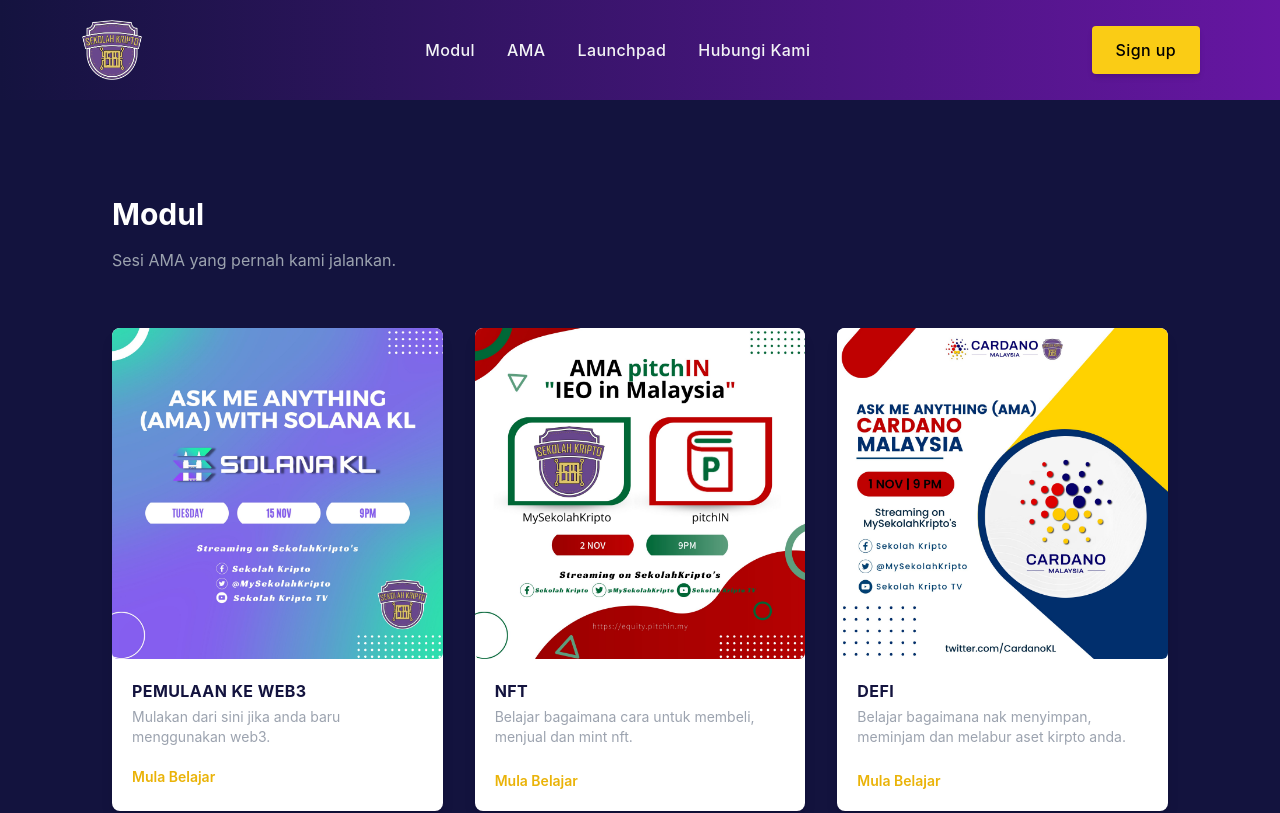
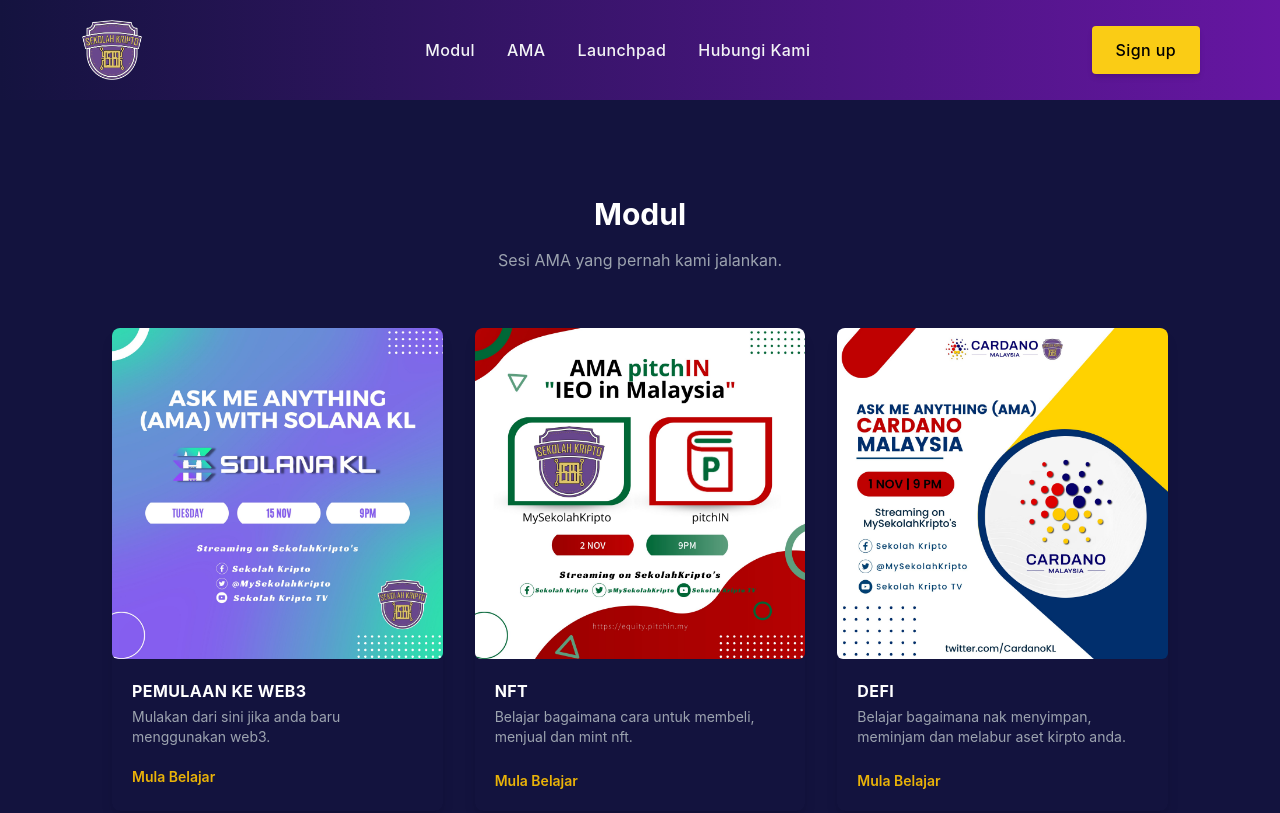
Before and after one commit to Mudennn/eduhub, a React (Create React App) app: page /modul in a window 1280 px wide. Shown: the top 813 px of the page. Built offline with nearby package versions, Linux system fonts and the light colour scheme.

Commit message:
dashboard v2

```diff
--- /dev/null
+++ b/src/components/Modal.jsx
@@ -0,0 +1,20 @@
+import React from 'react'
+import {RiCloseFill} from 'react-icons/ri'
+
+const Modal = ({visible, onClose}) => {
+    if (!visible) return null
+
+    const handleOnClose = () => {
+        onClose()
+    }
+
+  return (
+    <div onClick={handleOnClose} className='fixed inset-0 bg-black bg-opacity-30 backdrop-blur-sm flex justify-center items-center'>
+        <div className='bg-white p-2 rounded'>
+            <button onClick={onClose}><RiCloseFill /></button>
+        </div>
+        </div>
+  )
+}
+
+export default Modal
--- a/src/components/ModulNFT.jsx
+++ b/src/components/ModulNFT.jsx
@@ -3,7 +3,7 @@
 
 const ModulNFT = () => {
   return (
-    <div className="text-white mx-auto m:max-w-xl md:max-w-full lg:max-w-screen-xl lg:flex lg:flex-row  ">
+    <div className="text-white lg:px-20 mx-auto lg:mt-5 m:max-w-xl md:max-w-full lg:max-w-screen-xl lg:flex lg:flex-row  ">
 
       <Sidebar />
       <div className="mx-auto w-full z-0">
--- a/src/components/Sidebar.jsx
+++ b/src/components/Sidebar.jsx
@@ -15,14 +15,14 @@
 
   return (
     <div>
-      <div className="w-full p-6  bg-gray-900 text-gray-100 lg:min-h-screen z-10 ">
+      <div className="w-full lg:w-[300px] p-6   text-gray-100 lg:min-h-screen z-10 ">
         <div>
-          <h2 className="hidden lg:block font-semibold tracking-wide text-yellow-400">Blockchain</h2>
+          <h2 className="hidden lg:block lg:text-2xl font-semibold tracking-wide text-yellow-400">Blockchain</h2>
           <hr className="hidden lg:block my-2"/>
           {menus.map((menu, i) => (
             <nav>
               <ul key={i}>
-                <li className=" hidden lg:block mt-1">
+                <li className=" hidden lg:block mt-3">
                   <Link
                     to={menu.link}
                     className="text-gray-100 transition-colors duration-200 hover:text-yellow-400"
--- a/src/index.css
+++ b/src/index.css
@@ -16,7 +16,7 @@
     monospace;
 }
 
-
+/* Module cards  */
 .card {
   transition: all 300ms;
  }
@@ -31,6 +31,7 @@
 background: linear-gradient(90deg, rgba(20,19,63,1) 0%, rgba(102,22,162,1) 50%, rgba(255,255,255,1) 100%);
  }
 
+ /* Responsive Video  */
  .containerVideo {
   position: relative;
   overflow: hidden;
--- a/src/pages/Ama.jsx
+++ b/src/pages/Ama.jsx
@@ -1,9 +1,11 @@
-import React from "react";
+import React, { useState } from "react";
+import Modal from "../components/Modal";
 import cardano from "../images/Cardano.jpeg";
 import metaone from "../images/Metaone.jpeg";
 import nftpangolin from "../images/NFTPangolin.jpeg";
 import pitchin from "../images/pitchin.jpeg";
 import solana from "../images/solana.jpeg";
+import { RiCloseFill } from "react-icons/ri";
 
 const Ama = () => {
   const ama = [
@@ -30,13 +32,27 @@
     },
   ];
 
+  // const [showMyModal, setShowMyModal] = useState(false);
+  // const handleOnClose = () => setShowMyModal(false);
+
+  const [modal, setModal] = useState(false);
+  const [videoLoading, setVideoLoading] = useState(true);
+
+  const openModal = () => {
+    setModal(!modal);
+  };
+
+  const spinner = () => {
+    setVideoLoading(!videoLoading);
+  };
+
   return (
     <div className="py-20 px-4   mx-auto max-w-7xl sm:px-6 md:px-12 lg:px-24 ">
       <div className="p-4 ">
-        <h3 className=" lg:text-3xl text-3xl font-bold  text-white">
+        <h3 className=" lg:text-3xl text-3xl font-bold text-center text-white">
           Ask Me Anything Session!
         </h3>
-        <p className="text-sm lg:text-base py-2  text-gray-400 mt-2">
+        <p className="text-sm lg:text-base py-2 text-center  text-gray-400 mt-2">
           Sesi AMA yang pernah kami jalankan.
         </p>
       </div>
@@ -45,17 +61,15 @@
         <div className="grid gap-8 lg:grid-cols-3 sm:max-w-sm sm:mx-auto lg:max-w-full">
           {ama.map((menu, i) => (
             <>
-              <div
-                key={i}
-                className="card cursor-pointer overflow-hidden bg-white shadow-lg rounded-lg "
-              >
+              <div key={i}
+                className="card cursor-pointer overflow-hidden bg-transparent bg-gray-300 bg-opacity-20 shadow-lg rounded-lg ">
                 <img
                   src={menu.image}
                   className=" w-full rounded-md object-cover aspect-square"
                   alt={menu.name}
                 />
                 <div className="p-5 flex justify-between items-center my-auto">
-                  <p className=" font-bold text-[#13133e] tracking-wide uppercase">
+                  <p className=" font-bold text-white tracking-wide uppercase">
                     {menu.name}
                   </p>
                   <div className="flex items-center justify-start ">
@@ -67,13 +81,18 @@
                     >
                       Tonton
                     </a>
+                     {/* <button onClick= {() => setShowMyModal(true)}>Click Me</button> */}
+
+
                   </div>
                 </div>
               </div>
             </>
-          ))}
-        </div>
+
+            ))}
       </div>
+      </div>
+      {/* <Modal onClose={handleOnClose} visible={showMyModal}/> */}
     </div>
   );
 };
--- a/src/pages/Modul.jsx
+++ b/src/pages/Modul.jsx
@@ -19,24 +19,24 @@
    <>
       <div className="py-20 px-4 mx-auto max-w-7xl sm:px-6 md:px-12 lg:px-24 ">
         <div className="p-4 ">
-          <h3 className=" lg:text-3xl text-3xl font-bold  text-white">
+          <h3 className=" lg:text-3xl text-3xl font-bold text-center  text-white">
             Modul
           </h3>
-          <p className="text-sm lg:text-base py-2  text-gray-400 mt-2">
+          <p className="text-sm lg:text-base py-2 text-center text-gray-400 mt-2">
             Sesi AMA yang pernah kami jalankan.
           </p>
         </div>
 
         <div className="px-4 py-8 mx-2 sm:mx-auto max-w-7xl lg:py-18 ">
           <div className="grid gap-8 lg:grid-cols-3 sm:max-w-sm sm:mx-auto lg:max-w-full">
-            <div className="card cursor-pointer overflow-hidden bg-white shadow-lg rounded-lg ">
+            <div className="card cursor-pointer overflow-hidden bg-transparent bg-gray-300 bg-opacity-20 shadow-lg rounded-lg ">
               <img
                 src={solana}
                 className=" w-full rounded-md object-cover aspect-square"
                 alt="Solana KL"
               />
               <div className="p-5 ">
-                <p className="mb-1 font-bold text-[#13133e] tracking-wide uppercase">
+                <p className="mb-1 font-bold text-white tracking-wide uppercase">
                   Pemulaan ke Web3
                 </p>
                 <p className="mb-3 text-gray-400 text-sm  ">
@@ -53,14 +53,14 @@
               </div>
             </div>
 
-            <div className="card cursor-pointer overflow-hidden bg-white shadow-lg rounded-lg ">
+            <div className="card cursor-pointer overflow-hidden bg-transparent bg-gray-300 bg-opacity-20 shadow-lg rounded-lg ">
               <img
                 src={pitchin}
                 className=" w-full rounded-md object-cover aspect-square"
                 alt="pitchIn"
               />
               <div className="p-5 ">
-                <p className="mb-1 font-bold text-[#13133e] tracking-wide uppercase">
+                <p className="mb-1 font-bold text-white tracking-wide uppercase">
                 NFT
                 </p>
                 <p className="mb-3 text-gray-400 text-sm ">
@@ -77,14 +77,14 @@
               </div>
             </div>
 
-            <div className="card cursor-pointer overflow-hidden bg-white shadow-lg rounded-lg">
+            <div className="card cursor-pointer overflow-hidden bg-transparent bg-gray-300 bg-opacity-20 shadow-lg rounded-lg">
               <img
                 src={cardano}
                 className="w-full rounded-md object-cover aspect-square"
                 alt="Cardano Malaysia"
               />
               <div className="p-5 ">
-                <p className="mb-1 font-bold text-[#13133e] tracking-wide uppercase">
+                <p className="mb-1 font-bold text-white tracking-wide uppercase">
                   DeFi
                 </p>
                 <p className="mb-3 text-gray-400 text-sm ">
```
